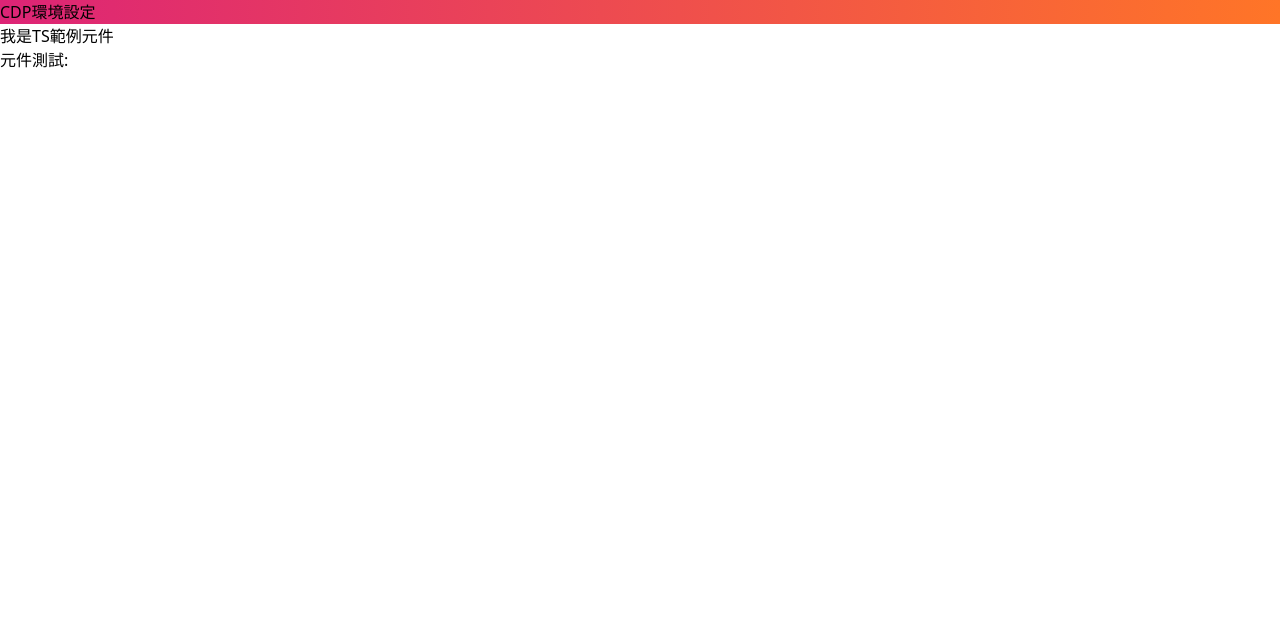
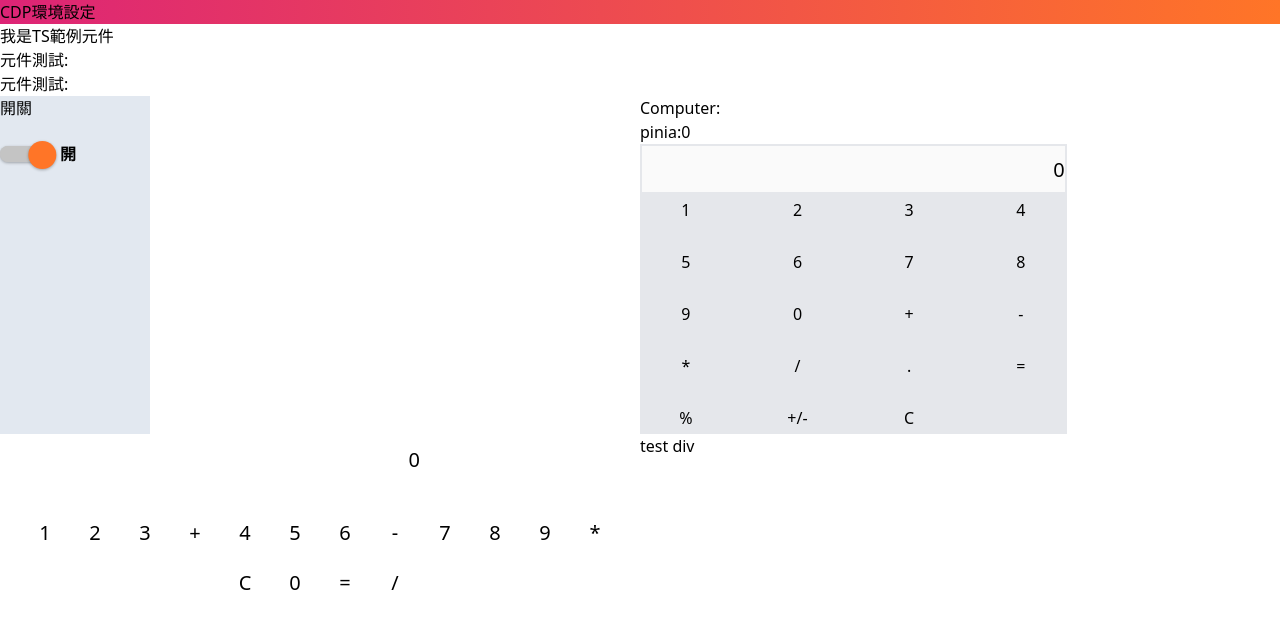
Before and after one commit to clickforce-tw/holmes-CDP-View, a Nuxt app: page / in a window 1280 px wide. Shown: the top 628 px of the page. Built offline with nearby package versions, Linux system fonts and the light colour scheme.

Commit message:
switch調整bug

```diff
--- a/components/switch.vue
+++ b/components/switch.vue
@@ -4,10 +4,9 @@
       'flex',
       layout === 'col'
         ? 'flex-col items-start'
-        : 'justify-between items-center',
+        : 'items-center justify-between',
       { 'opacity-[0.5]': disabled },
-    ]"
-  >
+    ]">
     <label
       :class="[
         ' text-secondary-2 text-[16px]',
@@ -23,16 +22,14 @@
           type="checkbox"
           :name="`switch-${label}`"
           :checked="switchStatus"
-          :disabled="disabled"
-        />
+          :disabled="disabled" />
         <span class="slider"></span>
       </label>
       <div
         :class="[
           'text-[16px] font-bold transition-all ease-out',
           switchStatus ? 'text-primary_1-100' : 'text-secondary-2',
-        ]"
-      >
+        ]">
         {{ status }}
       </div>
     </div>
--- a/pages/index.vue
+++ b/pages/index.vue
@@ -2,7 +2,7 @@
   <h1 class="bg-gradient-to-r from-[#DD2476] to-[#FF7527]">CDP環境設定</h1>
   <ExampleComponent></ExampleComponent>
   {{ pageName }}
-  <!-- <div>
+  <div>
     {{ pageName }}
     <div class="grid grid-cols-2 grid-rows-2">
       <div class="w-[150px] bg-slate-200">
@@ -56,7 +56,7 @@
       </div>
       <Calculator />
     </div>
-  </div> -->
+  </div>
 </template>
 
 <script lang="ts" setup>
```
